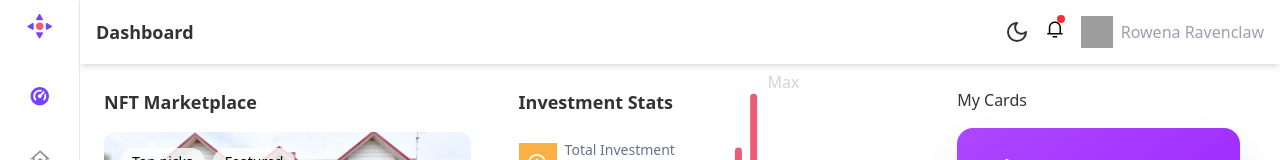
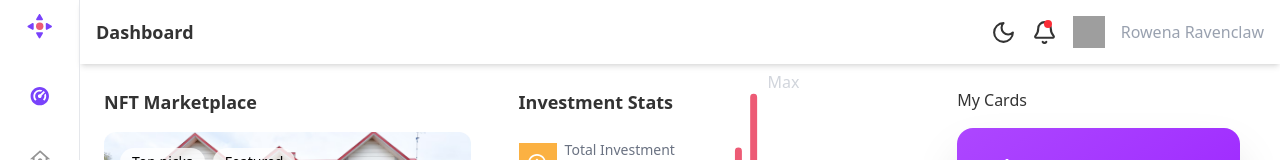
Before and after one commit to sitambhra/Reeltor, a React (Vite) app: page / in a window 1280 px wide. Shown: the top 160 px of the page. Built offline with nearby package versions, Linux system fonts and the light colour scheme; grey boxes are pictures that could not be loaded.

Commit message:
Fixing issues and adding demanded features

```diff
--- a/src/Components/Navbar.jsx
+++ b/src/Components/Navbar.jsx
@@ -1,8 +1,8 @@
 import React from 'react';
 import useTheme from '../contexts/theme';
-import { Sun, Moon } from 'lucide-react';
+import { Sun, Moon, Bell } from 'lucide-react';
 
-const Navbar = () => {
+const Navbar = ({ hasNotification = true }) => {
   const { theme, darkTheme, lightTheme } = useTheme();
 
   const toggleTheme = () => {
@@ -24,39 +24,28 @@ const Navbar = () => {
           Dashboard
         </h1>
         <div className='flex items-center gap-4'>
-          <button type='button' onClick={toggleTheme}>
-            {theme === 'dark' ? <Sun /> : <Moon />}
-          </button>
-          <div className='relative'>
-            <span className='absolute -top-1 right-0 w-2 h-2 bg-red-500 rounded-full'></span>
-            <button className='text-gray-600'>
-              <svg
-                width='20'
-                height='20'
-                viewBox='0 0 15 16'
-                fill='none'
-                xmlns='http://www.w3.org/2000/svg'
-              >
-                <g clipPath='url(#clip0_1_7)'>
-                  <path
-                    d='M12.325 11.1749H13.55V12.3999H1.30003V11.1749H2.52503V6.88743C2.52503 5.58787 3.04127 4.34153 3.9602 3.4226C4.87913 2.50368 6.12547 1.98743 7.42503 1.98743C8.72459 1.98743 9.97092 2.50368 10.8898 3.4226C11.8088 4.34153 12.325 5.58787 12.325 6.88743V11.1749ZM11.1 11.1749V6.88743C11.1 5.91276 10.7128 4.97801 10.0236 4.28881C9.33445 3.59961 8.3997 3.21243 7.42503 3.21243C6.45036 3.21243 5.5156 3.59961 4.82641 4.28881C4.13721 4.97801 3.75003 5.91276 3.75003 6.88743V11.1749H11.1ZM5.58753 13.6249H9.26253V14.8499H5.58753V13.6249Z'
-                    fill='black'
-                  />
-                </g>
-                <defs>
-                  <clipPath id='clip0_1_7'>
-                    <rect
-                      width='14.7'
-                      height='14.7'
-                      fill='white'
-                      transform='translate(0.0750122 0.762573)'
-                    />
-                  </clipPath>
-                </defs>
-              </svg>
+          <div className='flex flex-col justify-around items-end'>
+            <button
+              type='button'
+              className='hover:cursor-pointer'
+              onClick={toggleTheme}
+            >
+              {theme === 'dark' ? (
+                <Sun width={25} height={25} />
+              ) : (
+                <Moon width={25} height={25} />
+              )}
             </button>
           </div>
-          <div className='flex items-center gap-2'>
+          <div className='flex flex-col justify-around items-end'>
+            <button className='hover:cursor-pointer relative inline-block'>
+              <Bell width={25} height={25} />
+              {hasNotification && (
+                <span className='absolute top-0 w-2 h-2 bg-red-500 rounded-full'></span>
+              )}
+            </button>
+          </div>
+          <div className='flex items-center gap-4'>
             <div className='w-8 h-8 overflow-hidden'>
               <img
                 src='./assets/img2.avif'
--- a/src/contexts/theme.jsx
+++ b/src/contexts/theme.jsx
@@ -7,7 +7,9 @@ export const ThemeContext = React.createContext({
 });
 
 export const ThemeProvider = ({ children }) => {
-  const [theme, setTheme] = React.useState('light');
+  const [theme, setTheme] = React.useState(
+    localStorage.getItem('reeltor-theme') || 'light'
+  );
   const darkTheme = () => setTheme('dark');
   const lightTheme = () => setTheme('light');
 
@@ -17,6 +19,7 @@ export const ThemeProvider = ({ children }) => {
       htmlElement.classList.remove('dark', 'light');
       htmlElement.classList.add(theme);
     }
+    localStorage.setItem('reeltor-theme', theme);
     console.log(theme);
   }, [theme]);
 
```
Also changed, not shown: 1 other file (tests, documents, lock files or other folders).
